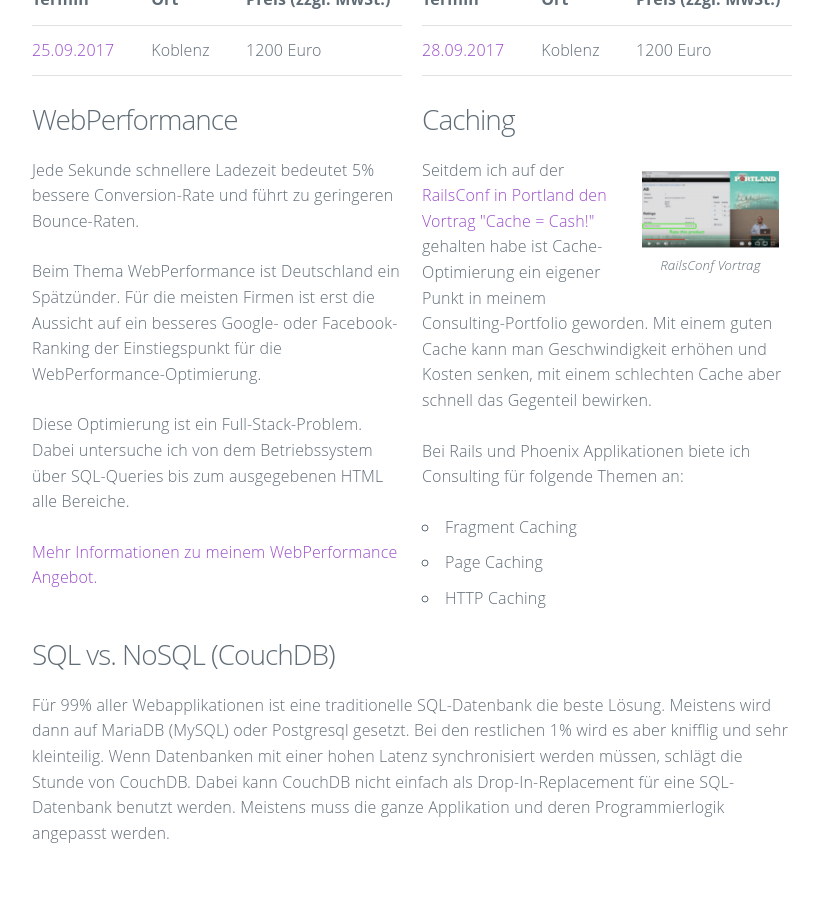
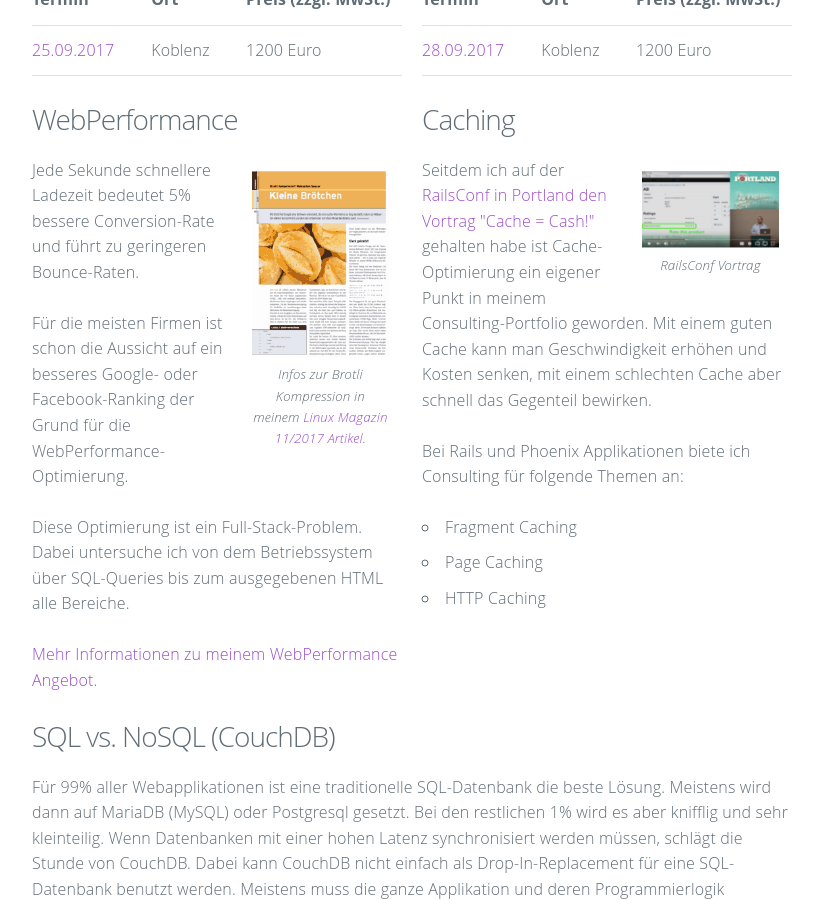
Before and after one commit to wintermeyer/www.wintermeyer-consulting.de, a Jekyll site: the page built from jekyll/index.html, in a window 1280 px wide and 900 px high, scrolled down 1162 px. Shown: the whole window, without its empty margins (228-1051 px from the left). Built offline with Jekyll 4.4.1, drawn with Linux system fonts in a browser that asks for light colours.

Commit message:
Adds Brotli Linux Magazin Article

```diff
--- a/jekyll/index.html
+++ b/jekyll/index.html
@@ -55,8 +55,13 @@ sw_avatar: true
   <div class="row">
     <div class="column">
       <h3>WebPerformance</h3>
+      <figure>
+        <a href="http://www.linux-magazin.de/Ausgaben/2017/11/Brotli">
+        <img class="scaled" src="/assets/publications/2017/linux-magazin-brotli-208x285.gif" alt="Linux Magazin 11/2017 Artikel zur Brotli Kompression"></a>
+        <figcaption>Infos zur Brotli Kompression in meinem <a href="http://www.linux-magazin.de/Ausgaben/2017/11/Brotli">Linux Magazin 11/2017 Artikel</a>.</figcaption>
+      </figure>
       <p>Jede Sekunde schnellere Ladezeit bedeutet 5% bessere Conversion-Rate und führt zu geringeren Bounce-Raten.</p>
-      <p>Beim Thema WebPerformance ist Deutschland ein Spätzünder. Für die meisten Firmen ist erst die Aussicht auf ein besseres Google- oder Facebook-Ranking der Einstiegspunkt für die WebPerformance-Optimierung.</p>
+      <p>Für die meisten Firmen ist schon die Aussicht auf ein besseres Google- oder Facebook-Ranking der Grund für die WebPerformance-Optimierung.</p>
       <p>Diese Optimierung ist ein Full-Stack-Problem. Dabei untersuche ich von dem Betriebssystem über SQL-Queries bis zum ausgegebenen HTML alle Bereiche.</p>
       <p><a href="/webperformance/">Mehr Informationen zu meinem WebPerformance Angebot.</a></p>
     </div>
--- a/jekyll/webperformance/index.html
+++ b/jekyll/webperformance/index.html
@@ -22,6 +22,12 @@ description: >
       <p>
         WebPerformance Optimierung ist ein Full-Stack Projekt: Optimierung auf der CSS-, HTML- und JavaScript Ebene sind dabei nur der Anfang. Weiter geht es mit WebServer, DB-Server, Betriebssystem und Netzwerk. Manchmal können Kleinigkeiten - wie ein aktueller Kernel - große Einsparungen bringen und manchmal bedarf es großer Veränderungen in der Architektur.
       </p>
+      <figure>
+        <a href="http://www.linux-magazin.de/Ausgaben/2017/11/Brotli">
+        <img class="scaled" src="/assets/publications/2017/linux-magazin-brotli-208x285.gif" alt="Linux Magazin 11/2017 Artikel zur Brotli Kompression"></a>
+        <figcaption>Infos zur Brotli Kompression in meinem <a href="http://www.linux-magazin.de/Ausgaben/2017/11/Brotli">Linux Magazin 11/2017 Artikel</a>.</figcaption>
+      </figure>
+
       <p>
         Ein Umstieg auf HTTP/2 und die neuesten Komprimiermethoden (z.B. <a href="https://github.com/google/brotli">Brotli</a>) ist immer auf der Check-Liste. Aber das ist ja Standard.
       </p>
```
Also changed, not shown: jekyll/_data/articles.yml (+8 -0 lines), jekyll/assets/publications/2017/linux-magazin-brotli-208x285.gif (added).
